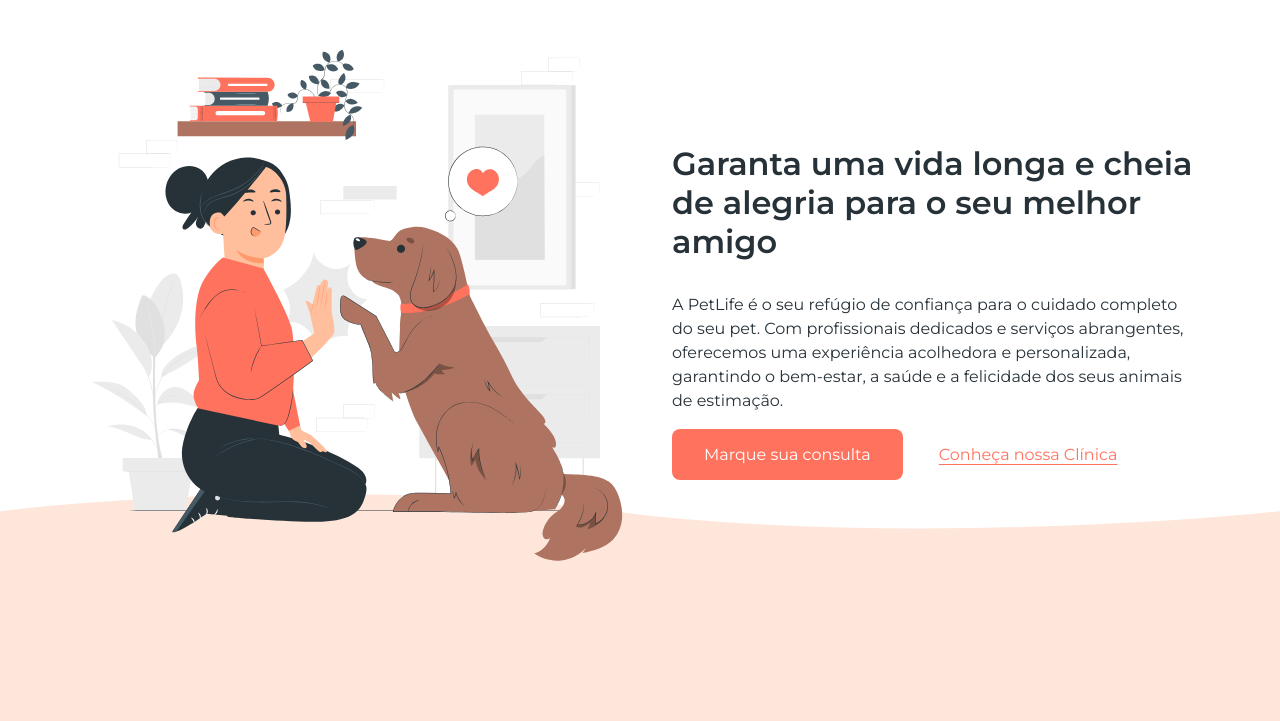
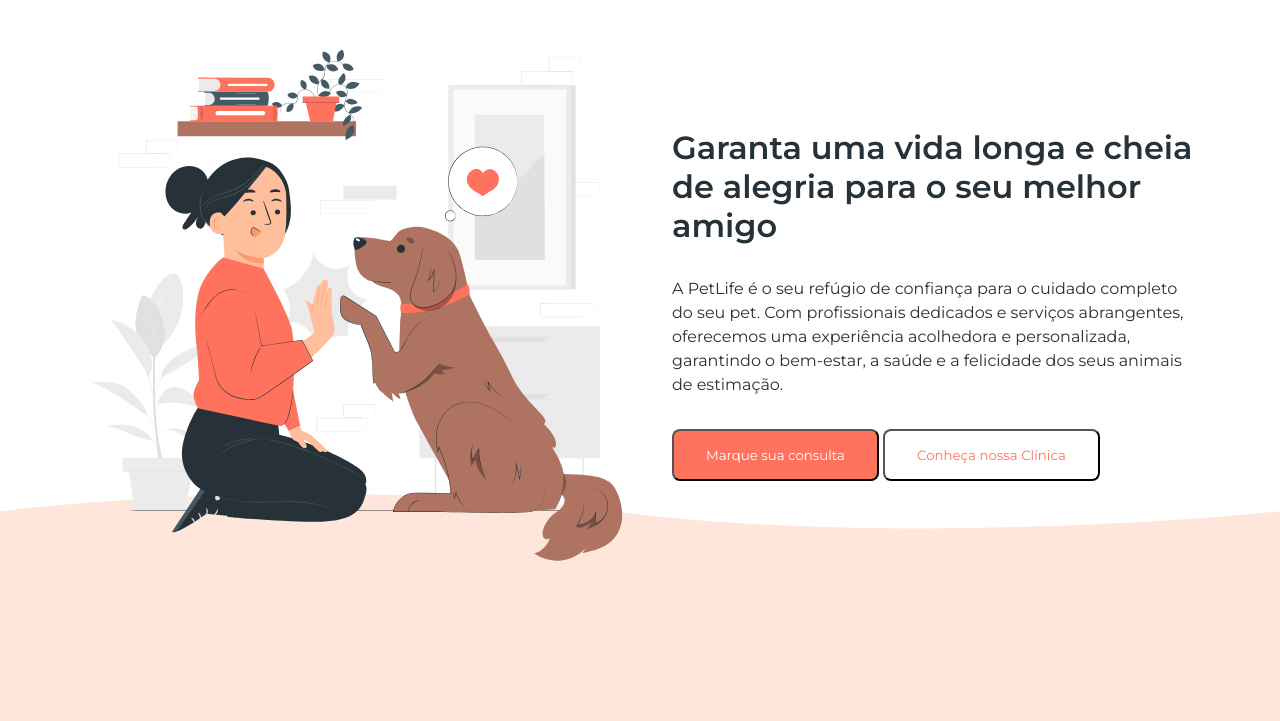
Before and after one commit to LucasElias95/Pet-Life-OneBitCode, a plain HTML site: page index.html in a window 1280 px wide. Shown: the part 79-800 px from the top of the page. Drawn offline with Linux system fonts and the light colour scheme.

Commit message:
atualização botão

```diff
--- a/index.html
+++ b/index.html
@@ -40,8 +40,8 @@
                     dedicados e serviços abrangentes, oferecemos uma experiência acolhedora e personalizada, garantindo
                     o bem-estar, a saúde e a felicidade dos seus animais de estimação.
                 </p>
-                <a class="botao" href="http://wa.me/5511960616843" target="_blank">Marque sua consulta</a>
-                <a class="botaoTransparente" href="#">Conheça nossa Clínica</a>
+                <button class="botao" onclick="abrirWhats()">Marque sua consulta</button>
+                <button class="botaoTransparente" onclick="">Conheça nossa Clínica</button>
 
                 <img class="absolute" src="img/shape.svg" alt="" srcset="">
             </div>
--- a/main.js
+++ b/main.js
@@ -5,3 +5,7 @@ duvida.addEventListener('click', function(){
     duvida.classList.toggle('ativa')
 })
 })
+
+function abrirWhats() {
+    window.open("http://wa.me/5511960616843", "_blank");
+}
--- a/style.css
+++ b/style.css
@@ -54,6 +54,7 @@ h2 {
 
 .botaoTransparente {
     background-color: transparent;
+    border-radius: 8px;
     color: #ff725e;
     padding: 16px 32px;
     text-underline-offset: 4px;
--- a/styleCel.css
+++ b/styleCel.css
@@ -16,6 +16,7 @@
         display:inline-block;
         font-size: smaller;
         background-color: transparent;
+        border-radius: 8px;
         color: #ff725e;
         padding: 16px 24px;
         text-underline-offset: 4px;
```
